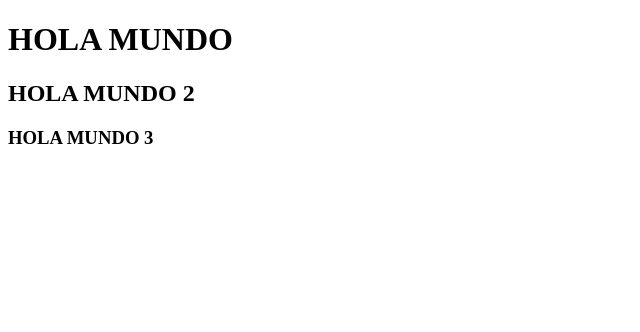
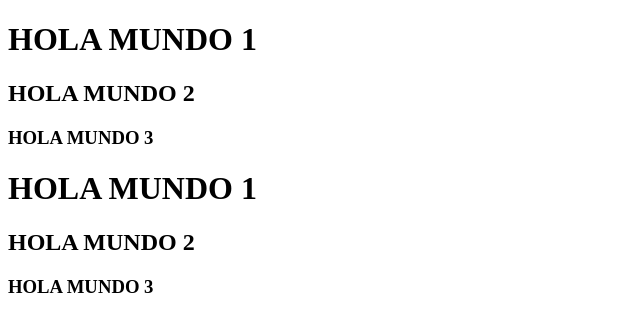
Before and after one commit to AndresPalmezanoG/prueba_git2022_1, a plain HTML site: page index.html in a window 1280 px wide. Shown: the whole page, without its empty margins (0-640 px from the left). Drawn offline with Linux system fonts and the light colour scheme.

Commit message:
Cuarto Commit

```diff
--- a/index.html
+++ b/index.html
@@ -8,7 +8,10 @@
 </head>
 <body>
     <div>
-        <h1>HOLA MUNDO</h1>
+        <h1>HOLA MUNDO 1</h1>
+        <h2>HOLA MUNDO 2</h2>
+        <h3>HOLA MUNDO 3</h3>
+        <h1>HOLA MUNDO 1</h1>
         <h2>HOLA MUNDO 2</h2>
         <h3>HOLA MUNDO 3</h3>
     </div>
```
